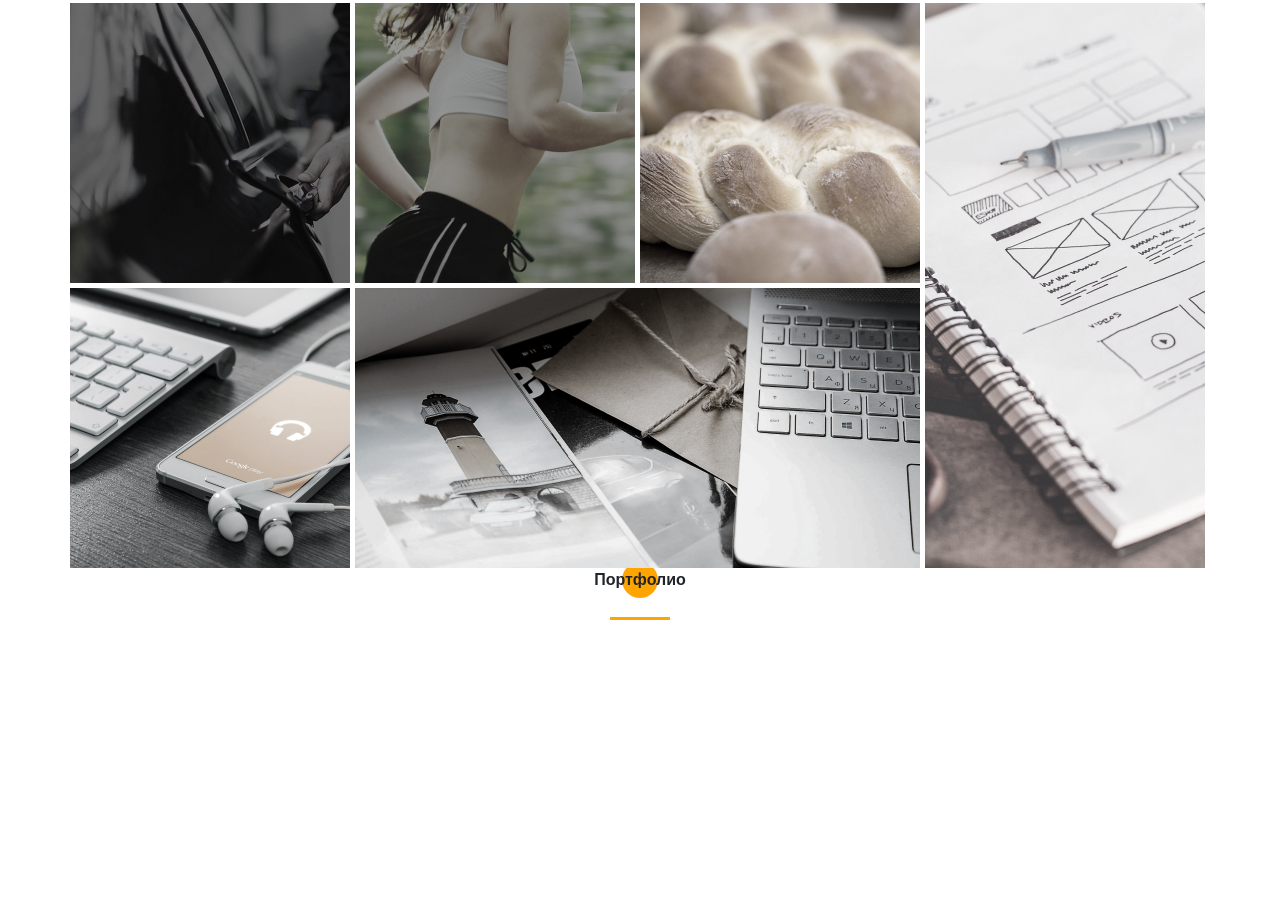
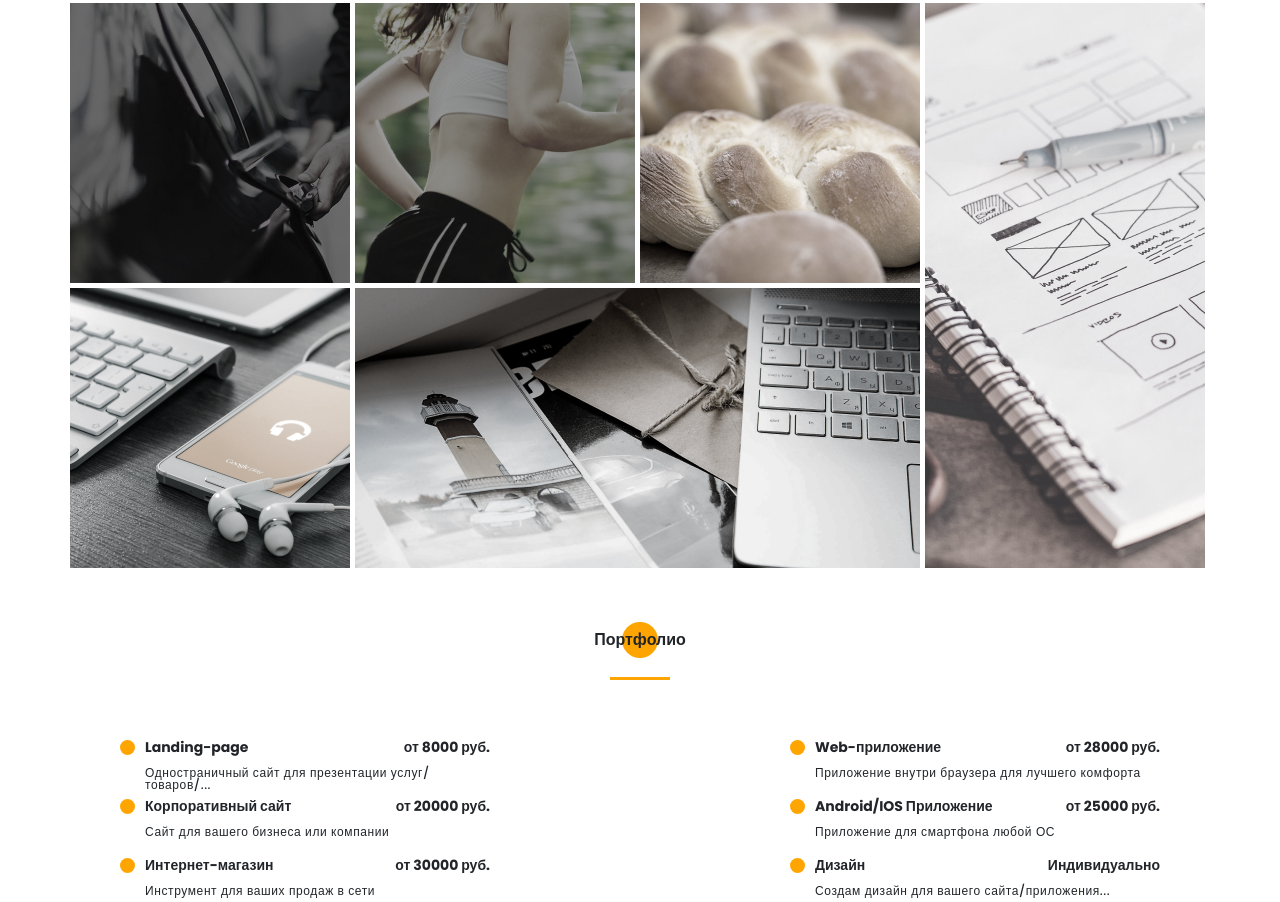
Before and after one commit to JohnRaven/Portfolio, a website: page src/index.html in a window 1280 px wide. Shown: the part 3640-4542 px from the top of the page. Before the commit the page ends 4260 px from the top, so only its background shows below. Drawn offline with nearby package versions, Linux system fonts and the light colour scheme; files that its build step writes are made by us from their sources; files whose address does not match are found by name; a web font is replaced by a local one.

Commit message:
Feature: add section "price"

```diff
--- a/src/index.html
+++ b/src/index.html
@@ -519,17 +519,44 @@
 
 			<div class="price__wrapper">
 				<div class="price__item">
-					<h4 class="price__item-job"></h4>
-					<span class="price__item-cost"></span>
-					<p class="price__item-descr"></p>
+					<h4 class="price__item-job">Landing-page</h4>
+					<span class="price__item-cost">от 8000 руб.</span>
+					<p class="price__item-descr">Одностраничный сайт для презентации услуг/товаров/...</p>
+				</div>
+
+				<div class="price__item">
+					<h4 class="price__item-job">Web-приложение</h4>
+					<span class="price__item-cost">от 28000 руб.</span>
+					<p class="price__item-descr">Приложение внутри браузера для лучшего комфорта</p>
+				</div>
+
+				<div class="price__item">
+					<h4 class="price__item-job">Корпоративный сайт</h4>
+					<span class="price__item-cost">от 20000 руб.</span>
+					<p class="price__item-descr">Сайт для вашего бизнеса или компании</p>
+				</div>
+
+				<div class="price__item">
+					<h4 class="price__item-job">Android/IOS Приложение</h4>
+					<span class="price__item-cost">от 25000 руб.</span>
+					<p class="price__item-descr">Приложение для смартфона любой ОС</p>
+				</div>
+
+				<div class="price__item">
+					<h4 class="price__item-job">Интернет-магазин</h4>
+					<span class="price__item-cost">от 30000 руб.</span>
+					<p class="price__item-descr">Инструмент для ваших продаж в сети</p>
+				</div>
+
+				<div class="price__item">
+					<h4 class="price__item-job">Дизайн</h4>
+					<span class="price__item-cost">Индивидуально</span>
+					<p class="price__item-descr">Создам дизайн для вашего сайта/приложения...</p>
 				</div>
 			</div>
 		</div>
 	</section>
 
-	<section>
-
-	</section>
 
 
 	<script src="js/script.js"></script>
--- /dev/null
+++ b/src/sass/blocks/_price.scss
@@ -0,0 +1,42 @@
+.price {
+	padding-top: 60px;
+	&__wrapper {
+		padding: 60px 50px 0 50px;
+		display: grid;
+		grid-template-columns: repeat(2, 370px);
+		justify-content: space-between;
+		row-gap: 15px;
+	}
+	&__item {
+		height: 44px;
+		display: grid;
+		grid-template-columns: 60% 40%;
+		row-gap: 5px;
+		justify-content: space-between;
+		padding-left: 25px;
+		&-job {
+			position: relative;
+			font-weight: 700;
+			font-size: 14px;
+			&:before {
+				content: '';
+				position: absolute;
+				left: -25px;
+				width: 15px;
+				height: 15px;
+				border-radius: 100%;
+				background-color: $main-color;
+			}
+		}
+		&-cost {
+			font-weight: 700;
+			font-size: 14px;
+			text-align: right;
+		}
+		&-descr {
+			font-size: 12px;
+			grid-column: 1/3;
+			letter-spacing: 0.6px;
+		}
+	}
+}
--- a/src/sass/style.scss
+++ b/src/sass/style.scss
@@ -33,3 +33,4 @@
 @import 'blocks/resume';
 @import 'blocks/skills';
 @import 'blocks/portfolio';
+@import 'blocks/price';
```
Also changed, not shown: dist/css/style.min.css, dist/index.html.
